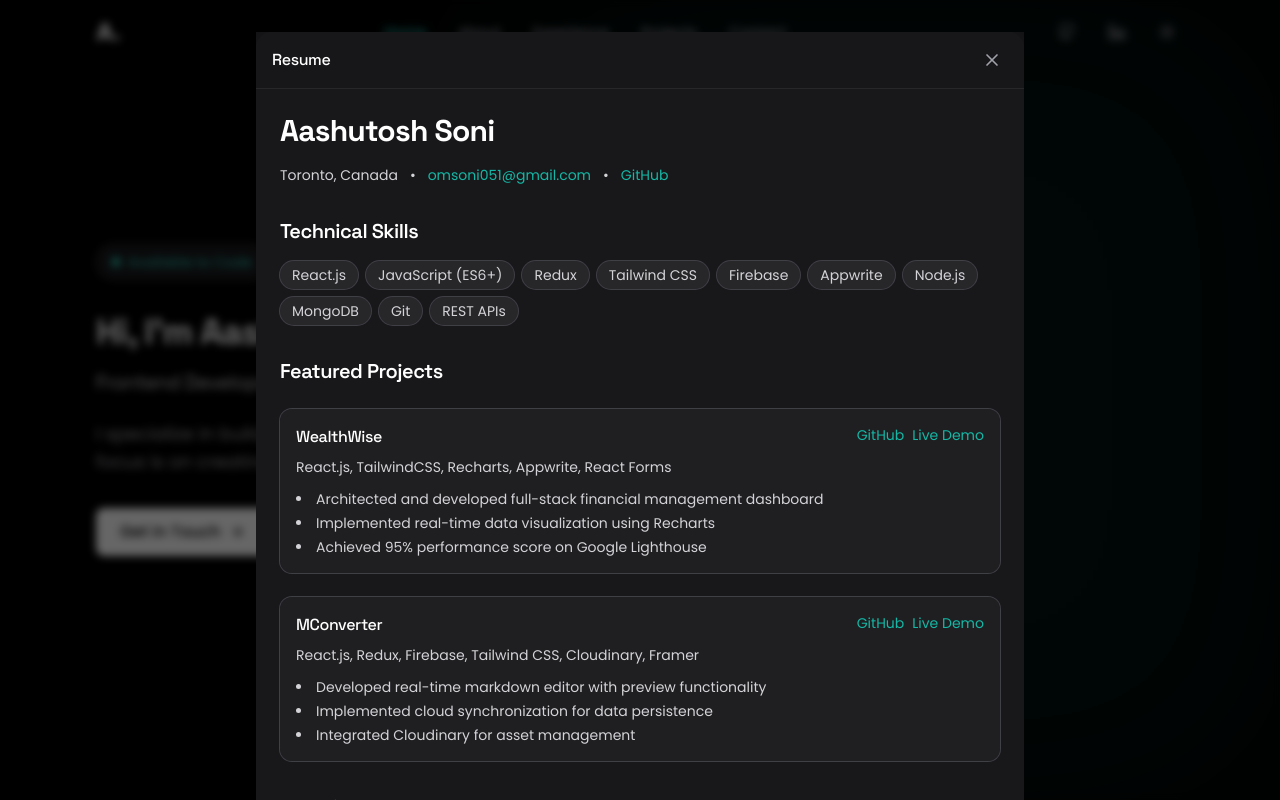
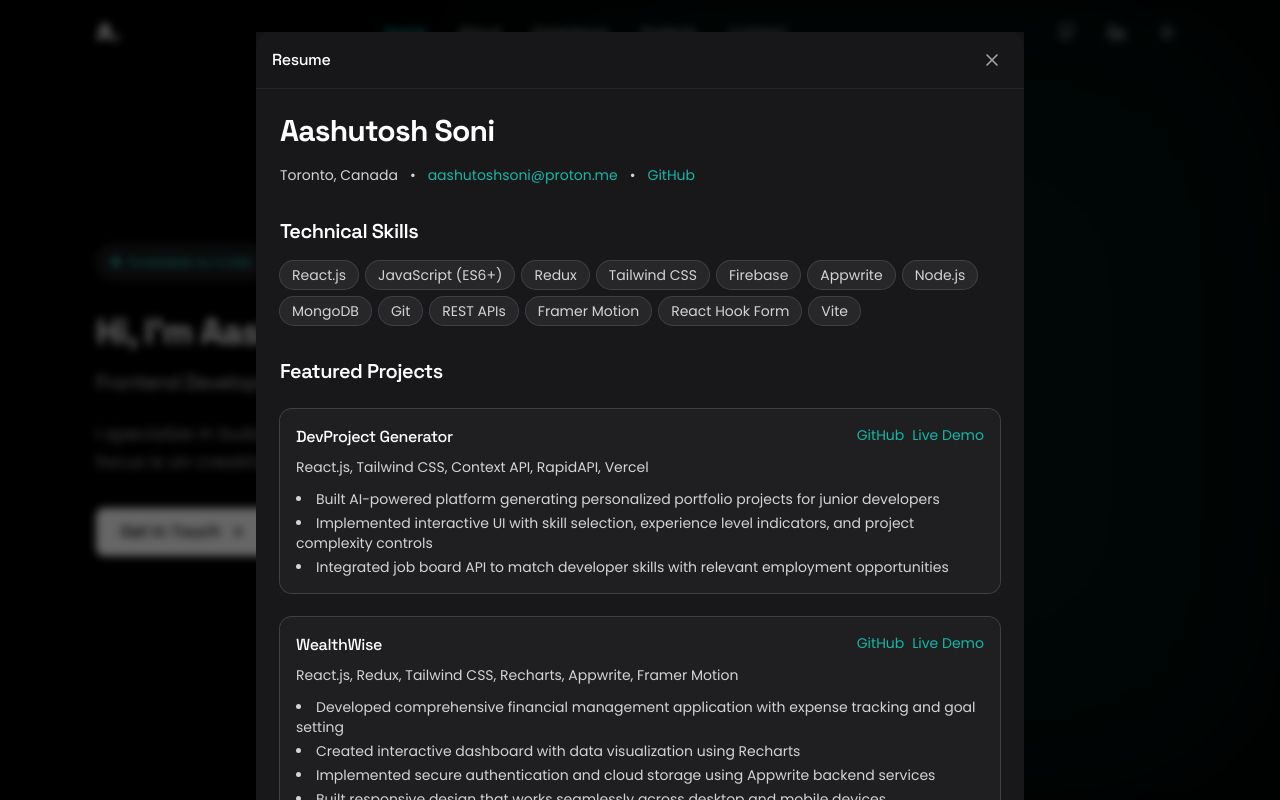
Before and after one commit to aashusoni22/Aashutosh-dev-porfolio, a React (Vite) app: page / in a window 1280 px wide. Both pictures are taken after a click on the button 420 px from the left and 532 px from the top of the page. Shown: the top 800 px of the page. Built offline with nearby package versions, Linux system fonts and the light colour scheme.

Commit message:
project added

```diff
--- a/src/components/layout/Footer.jsx
+++ b/src/components/layout/Footer.jsx
@@ -19,10 +19,10 @@ const Footer = () => {
     { icon: Github, href: "https://github.com/aashusoni22", label: "GitHub" },
     {
       icon: Linkedin,
-      href: "https://www.linkedin.com/in/aashutosh-soni-225a12177",
+      href: "https://www.linkedin.com/in/aashutosh22/",
       label: "LinkedIn",
     },
-    { icon: Mail, href: "mailto:omsoni051@gmailcom", label: "Email" },
+    { icon: Mail, href: "mailto:aashutoshsoni@proton.me", label: "Email" },
   ];
 
   const footerLinks = [
@@ -128,7 +128,7 @@ const Footer = () => {
                 isDarkMode ? "text-zinc-400" : "text-zinc-600"
               }`}
             >
-              <p>omsoni051@gmail.com</p>
+              <p>aashutoshsoni@proton.me</p>
               <p>Toronto, Canada</p>
             </div>
           </div>
--- a/src/components/layout/Navbar.jsx
+++ b/src/components/layout/Navbar.jsx
@@ -15,7 +15,7 @@ const socialLinks = [
   { icon: Github, href: "https://github.com/aashusoni22", label: "GitHub" },
   {
     icon: Linkedin,
-    href: "https://www.linkedin.com/in/aashutoshs/",
+    href: "https://www.linkedin.com/in/aashutosh22/",
     label: "LinkedIn",
   },
 ];
--- a/src/components/sections/Contact.jsx
+++ b/src/components/sections/Contact.jsx
@@ -13,14 +13,14 @@ const Contact = () => {
     {
       icon: Mail,
       title: "Email",
-      value: "omsoni051@gmail.com",
-      href: "mailto:omsoni051@gmail.com",
+      value: "aashutoshsoni@proton.me",
+      href: "mailto:aashutoshsoni@proton.me",
     },
     {
       icon: Linkedin,
       title: "LinkedIn",
-      value: "@aashutoshs",
-      href: "https://www.linkedin.com/in/aashutoshs/",
+      value: "@aashutosh22",
+      href: "https://www.linkedin.com/in/aashutosh22/",
     },
     {
       icon: MapPin,
--- a/src/components/sections/Hero.jsx
+++ b/src/components/sections/Hero.jsx
@@ -18,12 +18,12 @@ const Hero = () => {
     },
     {
       icon: Linkedin,
-      href: "https://www.linkedin.com/in/aashutosh-soni-225a12177",
+      href: "https://www.linkedin.com/in/aashutosh22/",
       label: "LinkedIn",
     },
     {
       icon: Mail,
-      href: "mailto:omsoni051@gmail.com",
+      href: "mailto:aashutoshsoni@proton.me",
       label: "Email",
     },
   ];
--- a/src/components/shared/ResumeModal.jsx
+++ b/src/components/shared/ResumeModal.jsx
@@ -74,10 +74,10 @@ const ResumeModal = ({ isOpen, onClose, isDarkMode }) => {
                     •
                   </span>
                   <a
-                    href="mailto:omsoni051@gmail.com"
+                    href="mailto:aashutoshsoni@proton.me"
                     className="text-teal-500 hover:underline"
                   >
-                    omsoni051@gmail.com
+                    aashutoshsoni@proton.me
                   </a>
                   <span
                     className={isDarkMode ? "text-zinc-300" : "text-zinc-700"}
@@ -85,7 +85,7 @@ const ResumeModal = ({ isOpen, onClose, isDarkMode }) => {
                     •
                   </span>
                   <a
-                    href="https://github.com/aashutosh"
+                    href="https://github.com/aashusoni22/"
                     target="_blank"
                     rel="noopener noreferrer"
                     className="text-teal-500 hover:underline"
@@ -116,6 +116,9 @@ const ResumeModal = ({ isOpen, onClose, isDarkMode }) => {
                     "MongoDB",
                     "Git",
                     "REST APIs",
+                    "Framer Motion",
+                    "React Hook Form",
+                    "Vite",
                   ].map((skill) => (
                     <span
                       key={skill}
@@ -141,6 +144,69 @@ const ResumeModal = ({ isOpen, onClose, isDarkMode }) => {
                   Featured Projects
                 </h2>
                 <div className="space-y-6">
+                  {/* DevProject Generator */}
+                  <div
+                    className={`p-4 rounded-xl ${
+                      isDarkMode
+                        ? "bg-zinc-800/50 ring-1 ring-zinc-700"
+                        : "bg-zinc-100"
+                    }`}
+                  >
+                    <div className="flex justify-between items-start">
+                      <h3
+                        className={`font-medium ${
+                          isDarkMode ? "text-white" : "text-zinc-900"
+                        }`}
+                      >
+                        DevProject Generator
+                      </h3>
+                      <div className="flex gap-2">
+                        <a
+                          href="https://github.com/aashusoni22/DevProject"
+                          target="_blank"
+                          rel="noopener noreferrer"
+                          className="text-teal-500 hover:underline text-sm"
+                        >
+                          GitHub
+                        </a>
+                        <a
+                          href="https://dev-generator.netlify.app/"
+                          target="_blank"
+                          rel="noopener noreferrer"
+                          className="text-teal-500 hover:underline text-sm"
+                        >
+                          Live Demo
+                        </a>
+                      </div>
+                    </div>
+                    <p
+                      className={`text-sm mt-2 ${
+                        isDarkMode ? "text-zinc-300" : "text-zinc-700"
+                      }`}
+                    >
+                      React.js, Tailwind CSS, Context API, RapidAPI, Vercel
+                    </p>
+                    <ul
+                      className={`list-disc list-inside space-y-1 text-sm mt-3 ${
+                        isDarkMode ? "text-zinc-300" : "text-zinc-700"
+                      }`}
+                    >
+                      <li>
+                        Built AI-powered platform generating personalized
+                        portfolio projects for junior developers
+                      </li>
+                      <li>
+                        Implemented interactive UI with skill selection,
+                        experience level indicators, and project complexity
+                        controls
+                      </li>
+                      <li>
+                        Integrated job board API to match developer skills with
+                        relevant employment opportunities
+                      </li>
+                    </ul>
+                  </div>
+
                   {/* WealthWise */}
                   <div
                     className={`p-4 rounded-xl ${
@@ -159,13 +225,17 @@ const ResumeModal = ({ isOpen, onClose, isDarkMode }) => {
                       </h3>
                       <div className="flex gap-2">
                         <a
-                          href="#"
+                          href="https://github.com/aashusoni22/wealthwise"
+                          target="_blank"
+                          rel="noopener noreferrer"
                           className="text-teal-500 hover:underline text-sm"
                         >
                           GitHub
                         </a>
                         <a
-                          href="#"
+                          href="https://wealthwise-eta.vercel.app/"
+                          target="_blank"
+                          rel="noopener noreferrer"
                           className="text-teal-500 hover:underline text-sm"
                         >
                           Live Demo
@@ -177,7 +247,8 @@ const ResumeModal = ({ isOpen, onClose, isDarkMode }) => {
                         isDarkMode ? "text-zinc-300" : "text-zinc-700"
                       }`}
                     >
-                      React.js, TailwindCSS, Recharts, Appwrite, React Forms
+                      React.js, Redux, Tailwind CSS, Recharts, Appwrite, Framer
+                      Motion
                     </p>
                     <ul
                       className={`list-disc list-inside space-y-1 text-sm mt-3 ${
@@ -185,14 +256,20 @@ const ResumeModal = ({ isOpen, onClose, isDarkMode }) => {
                       }`}
                     >
                       <li>
-                        Architected and developed full-stack financial
-                        management dashboard
+                        Developed comprehensive financial management application
+                        with expense tracking and goal setting
                       </li>
                       <li>
-                        Implemented real-time data visualization using Recharts
+                        Created interactive dashboard with data visualization
+                        using Recharts
                       </li>
                       <li>
-                        Achieved 95% performance score on Google Lighthouse
+                        Implemented secure authentication and cloud storage
+                        using Appwrite backend services
+                      </li>
+                      <li>
+                        Built responsive design that works seamlessly across
+                        desktop and mobile devices
                       </li>
                     </ul>
                   </div>
@@ -215,13 +292,17 @@ const ResumeModal = ({ isOpen, onClose, isDarkMode }) => {
                       </h3>
                       <div className="flex gap-2">
                         <a
-                          href="#"
+                          href="https://github.com/aashusoni22/MConverter/"
+                          target="_blank"
+                          rel="noopener noreferrer"
                           className="text-teal-500 hover:underline text-sm"
                         >
                           GitHub
                         </a>
                         <a
-                          href="#"
+                          href="https://m-converter.vercel.app/"
+                          target="_blank"
+                          rel="noopener noreferrer"
                           className="text-teal-500 hover:underline text-sm"
                         >
                           Live Demo
--- a/src/data/projects.json
+++ b/src/data/projects.json
@@ -1,5 +1,21 @@
 {
   "featuredProjects": [
+    {
+      "id": "devproject-generator",
+      "title": "DevProject",
+"description": "AI tool that generates custom portfolio project ideas based on developers' skills and goals.",
+      "image": "/devproject.png",
+      "tech": ["React", "Tailwind CSS", "OpenAI API", "Appwrite", "React Context"],
+      "githubLink": "https://github.com/aashusoni22/DevProject",
+      "liveLink": "https://dev-generator.netlify.app/",
+      "category": "Full Stack - Desktop & Mobile",
+      "features": [
+        "Interactive Skill Selection",
+        "Project Generation",
+        "Job Board Integration",
+        "Responsive Layout"
+      ]
+    },
     {
     "id": "mconverter",
     "title": "MConverter",
@@ -48,7 +64,7 @@
   "tech": ["React", "TailwindCSS", "Recharts", "Appwrite", "React Forms"],
   "githubLink": "https://github.com/aashusoni22/wealthwise",
   "liveLink": "https://wealthwise-eta.vercel.app/",
-  "category": "Frontend - Desktop & Mobile",
+  "category": "Full Stack - Desktop & Mobile",
   "features": [
     "Financial Dashboard",
     "Smart Calculators",
--- a/src/index.css
+++ b/src/index.css
@@ -53,7 +53,7 @@
 
 /* Custom scrollbar */
 ::-webkit-scrollbar {
-  width: 10px;
+  display: none;
 }
 
 ::-webkit-scrollbar-track {
```
Also changed, not shown: public/devproject.png (added).
